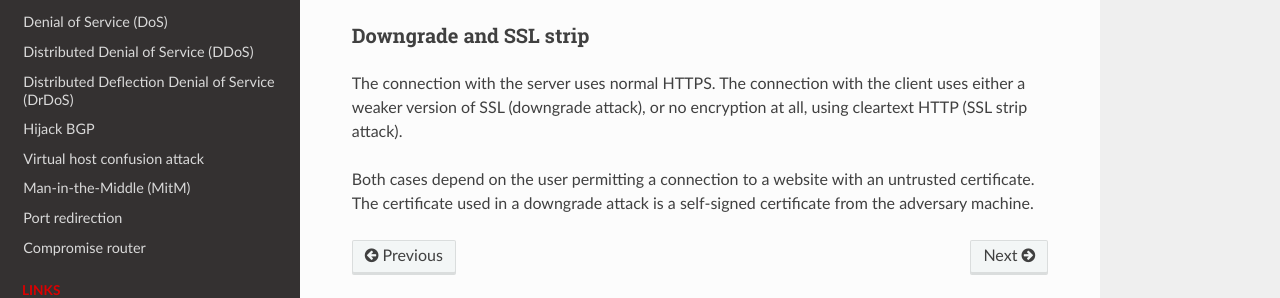
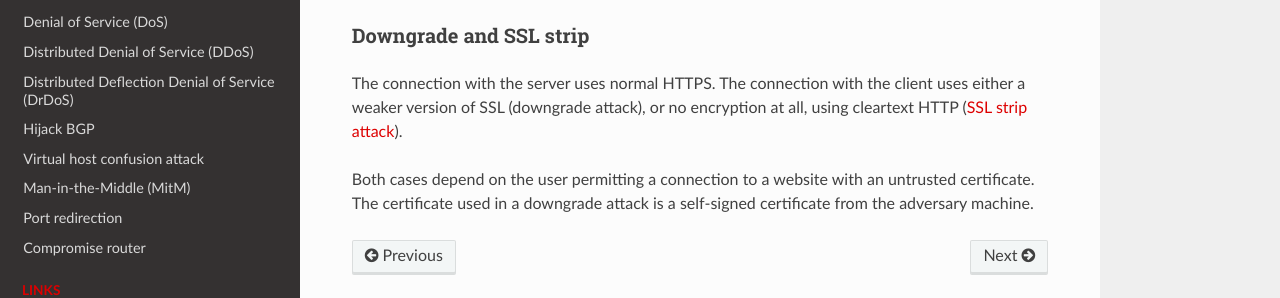
Before and after one commit to tymyrddin/red-network, a Sphinx documentation site: the page built from source/docs/wireless/fake-ap.md, in a window 1280 px wide and 1258 px high. Shown: the part 889-1187 px from the top of the window. Built offline with Sphinx 7.4.7 and the Read the Docs theme 2.0.0, drawn with Linux system fonts in a browser that asks for light colours; some of the changed lines change nothing that is shown.

Commit message:
Version 0.1

```diff
--- a/source/docs/wireless/fake-ap.md
+++ b/source/docs/wireless/fake-ap.md
@@ -33,7 +33,7 @@ suspicion.
 ### Downgrade and SSL strip
 
 The connection with the server uses normal HTTPS. The connection with the client uses either a weaker version of SSL
-(downgrade attack), or no encryption at all, using cleartext HTTP (SSL strip attack).
+(downgrade attack), or no encryption at all, using cleartext HTTP ([SSL strip attack](../application/ssl-stripping.md)).
 
 Both cases depend on the user permitting a connection to a website with an untrusted certificate. The certificate
 used in a downgrade attack is a self-signed certificate from the adversary machine.
```
